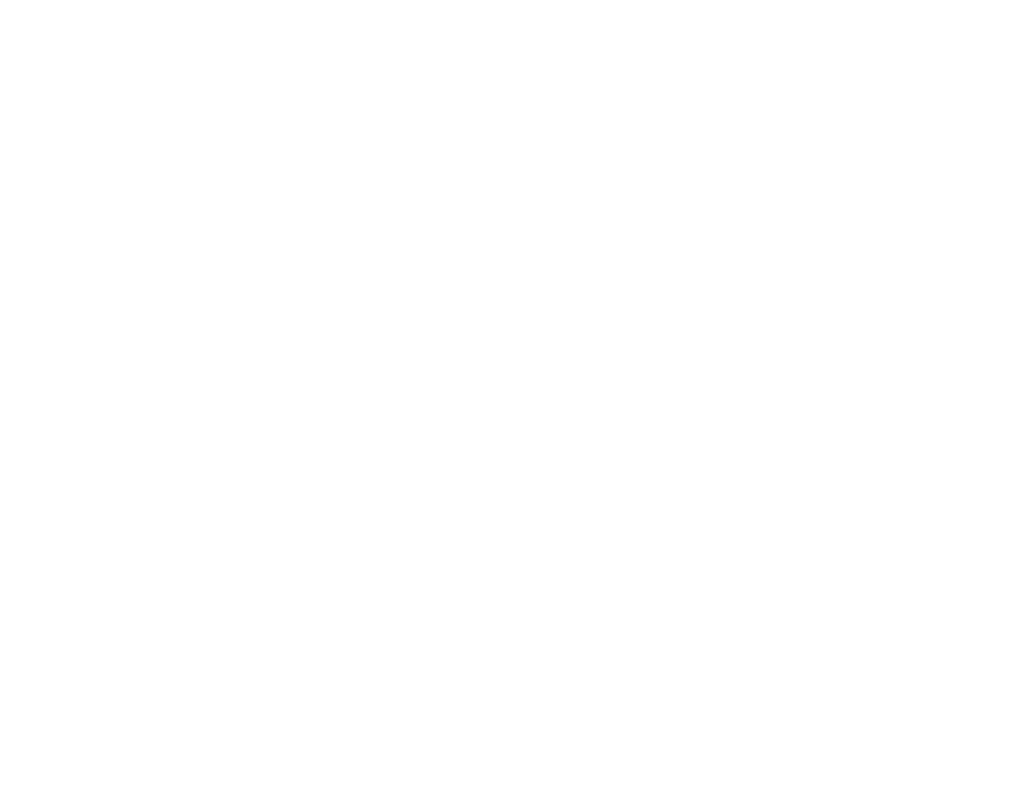
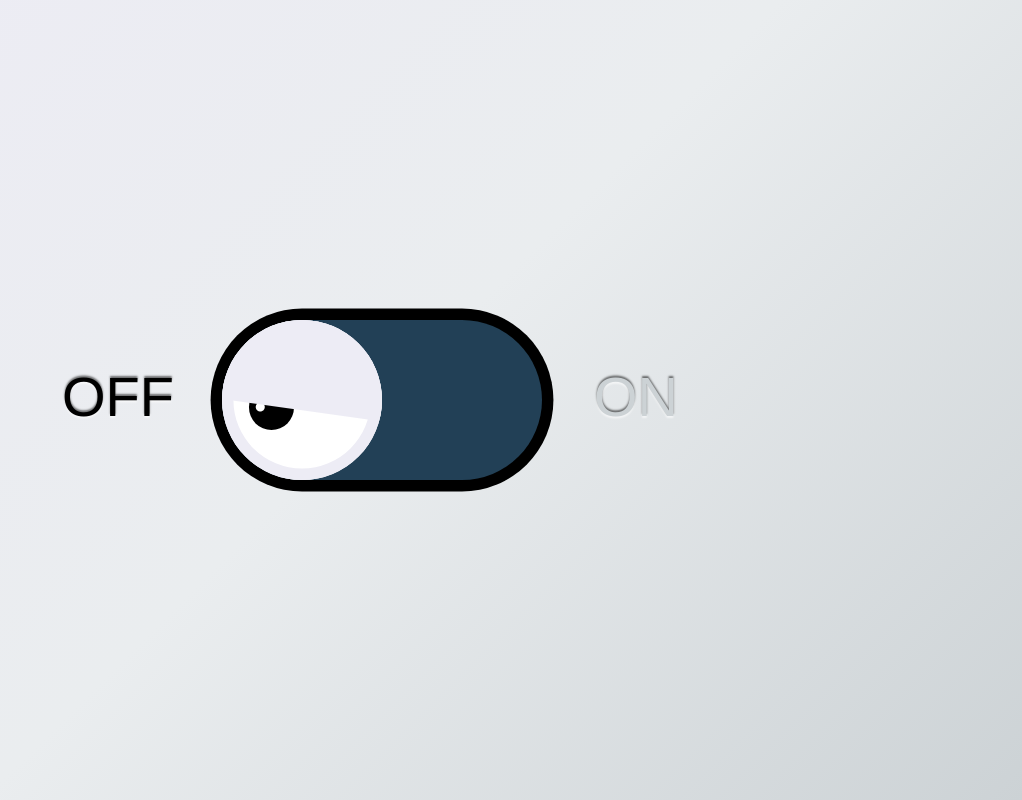
Before and after one commit to Mahesh13247/Mini-on-off-Eye-Toggle-button, a plain HTML site: page index.html in a window 1280 px wide. Shown: the whole page, without its empty margins (258-1280 px from the left). Drawn offline with Linux system fonts and the light colour scheme.

Commit message:
update css color

```diff
--- a/index.html
+++ b/index.html
@@ -7,6 +7,11 @@
     <link rel="stylesheet" href="style.css">
 </head>
 <body>
-
+    <div class="toggle"></div>
+        <input type="checkbox" id="btn">
+        <label for="btn">
+            <span class="thumb"></span>
+        </label>
+    </div>
 </body>
 </html>
--- a/style.css
+++ b/style.css
@@ -0,0 +1,185 @@
+:root {
+    /* Define size, transition properties, and color variables */
+    --sz: 10vmin;
+    --tr: all 0.5s ease 0s;
+     --c-on-1: #fe6201;
+    --c-on-2: #ff0000;
+
+    --c-off-1: #224056;
+    --c-off-2: #000000;
+    --c-wht-1: #edecf5;
+    --c-wht-2: #eaedef;
+    --c-wht-3: #ccd2d5;
+}
+
+* {
+    /* Set global box-sizing and transition */
+    box-sizing: border-box;
+    transition: var(--tr);
+}
+
+body {
+    /* Full screen layout with background gradient */
+    margin: 0;
+    padding: 0;
+    width: 100vw;
+    height: 100vh;
+    overflow: hidden;
+    display: flex;
+    align-items: center;
+    justify-content: center;
+    background: linear-gradient(135deg, var(--c-wht-1), var(--c-wht-2), var(--c-wht-3));
+}
+
+.toggle {
+    /* Toggle switch container */
+    position: relative;
+    width: calc(var(--sz) * 4);
+    height: calc(var(--sz) * 2);
+    display: flex;
+    align-items: center;
+    justify-content: center;
+}
+
+input {
+    /* Hide checkbox input */
+    display: none;
+}
+
+label[for=btn] {
+    /* Style for the toggle background */
+    position: absolute;
+    width: calc(var(--sz) * 4);
+    height: calc(var(--sz) * 2);
+    background: var(--c-off-1);
+    border-radius: var(--sz);
+    box-shadow: 0 0 0 calc(var(--sz) / 7) var(--c-off-2);
+}
+
+#btn:checked + label {
+    /* Change background and shadow when toggled ON */
+    background: var(--c-on-1);
+    box-shadow: 0 0 0 calc(var(--sz) / 7) var(--c-on-2);
+}
+
+label[for=btn]:before,
+label[for=btn]:after {
+    /* Display ON/OFF text */
+    content: "OFF";
+    position: absolute;
+    color: var(--c-off-2);
+    left: calc(var(--sz)* -2);
+    top: calc(var(--sz)* 0.55);
+    font-family: Arial, Helvetica, sans-serif;
+    font-size: calc(var(--sz)* 0.7);
+    text-shadow: 0 calc(var(--sz) * -0.025) calc(var(--sz) * 0.025) #0008, 0 calc(var(--sz) * 0.025) calc(var(--sz) * 0.025) #fff9;
+}
+
+label[for=btn]:after {
+    /* ON text styling */
+    content: "ON";
+    color: var(--c-wht-3);
+    position: absolute;
+    left: calc(var(--sz) * 4.65);
+}
+
+#btn:checked + label[for=btn]:before {
+    /* Change OFF text color when checked */
+    color: var(--c-wht-3);
+    text-shadow: 0 calc(var(--sz) * -0.025) calc(var(--sz) * 0.025) #0008, 0 calc(var(--sz) * 0.025) calc(var(--sz) * 0.025) #fff9;
+}
+
+#btn:checked + label[for=btn]:after {
+    /* Change ON text color and shadow when checked */
+    color: var(--c-on-2);
+    text-shadow: 0 0 calc(var(--sz) * 0.5) var(--c-on-1), 0 calc(var(--sz) * -0.025) calc(var(--sz) * 0.025) #0008, 0 calc(var(--sz) * 0.025) calc(var(--sz) * 0.025) #fff9;
+}
+
+.thumb {
+    /* Circular thumb for toggle switch */
+    position: absolute;
+    width: calc(var(--sz)* 2);
+    height: calc(var(--sz)* 2);
+    top: calc(var(--sz)* 0);
+    left: calc(var(--sz)* 0);
+    background: #ffffff;
+    border-radius: var(--sz);
+    cursor: pointer;
+    display: flex;
+    align-items: center;
+    justify-content: center;
+    z-index: 1;
+    overflow: hidden;
+    box-shadow: 0 0 0 calc(var(--sz) / 7) var(--c-wht-1) inset;
+    animation: go-back 1s ease 0s 1;
+}
+
+@keyframes go-back {
+    /* Keyframe animation to move thumb left */
+    0% { left: calc(100% - ((var(--sz) * 2))); }
+    100% { left: calc(var(--sz)* 0); }
+}
+
+#btn:checked + label .thumb {
+    /* Move thumb to the right when checked */
+    transition: var(--tr);
+    left: calc(100% - ((var(--sz) * 2)));
+}
+
+.thumb:before {
+    /* Eye detail for thumb */
+    content: "";
+    position: absolute;
+    width: calc(var(--sz) / 1.75);
+    height: calc(var(--sz) / 1.75);
+    background: radial-gradient(circle at 25% 50%, #ffffff 0 calc(var(--sz) * 0.05), #000 calc((var(--sz) * 0.05) + 1px) 100%);
+    border-radius: 100%;
+    left: calc(var(--sz) / 3);
+    top: calc(var(--sz) / 1.25);
+    transition: var(--tr);
+    animation: ojo 1s ease 0s;
+}
+
+@keyframes ojo {
+    /* Eye animation for thumb */
+    0% {
+        left: calc(var(--sz) / 3.5);
+        top: calc(var(--sz) / 2.5);
+    }
+    100% {
+        left: calc(var(--sz) / 3);
+        top: calc(var(--sz) / 1.25);
+    }
+}
+
+#btn:checked + label .thumb:before {
+    /* Move eye to a different position when checked */
+    left: calc(var(--sz) / 3.5);
+    top: calc(var(--sz) / 2.5);
+}
+
+.thumb:after {
+    /* Eyelid detail for thumb */
+    content: "";
+    position: absolute;
+    width: calc(var(--sz) / 0.5);
+    height: calc(var(--sz) / 0.5);
+    background: linear-gradient(188deg, var(--c-wht-1) 0 calc(var(--sz) * 1.25), #fff0 calc((var(--sz) * 1.25) + 1px) 100%);
+    background-size: 100% 200%;
+    background-position: 50% 0%;
+    transition: var(--tr);
+    animation: parpado 1s ease 0s;
+}
+
+@keyframes parpado {
+    /* Eyelid animation */
+    0% { background-position: 50% 50%; }
+    50% { background-position: 50% -5%; }
+    75% { background-position: 50% 40%; }
+    100% { background-position: 50% 0%; }
+}
+
+#btn:checked + label .thumb:after {
+    /* Adjust eyelid position when checked */
+    background-position: 50% 50%;
+}
```
